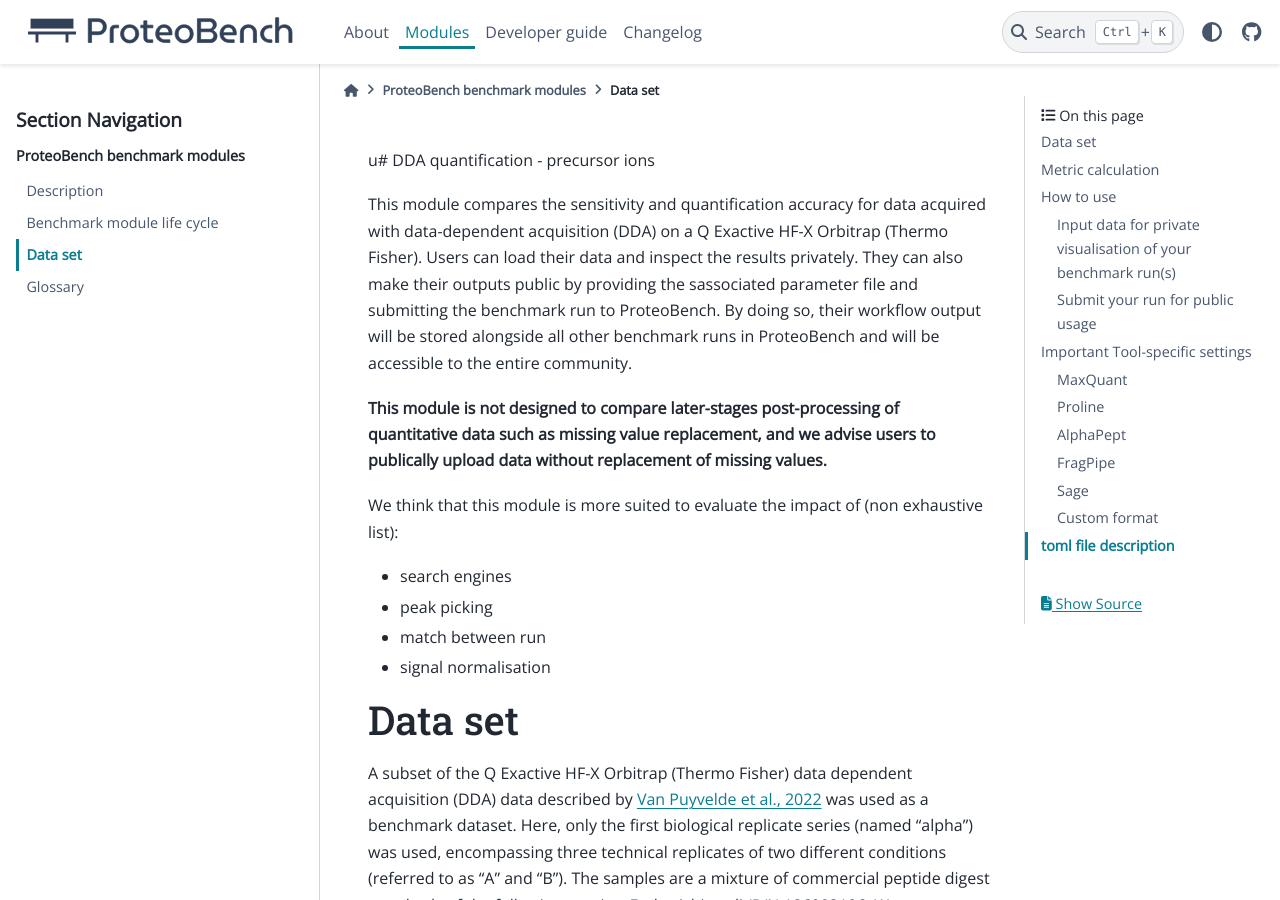
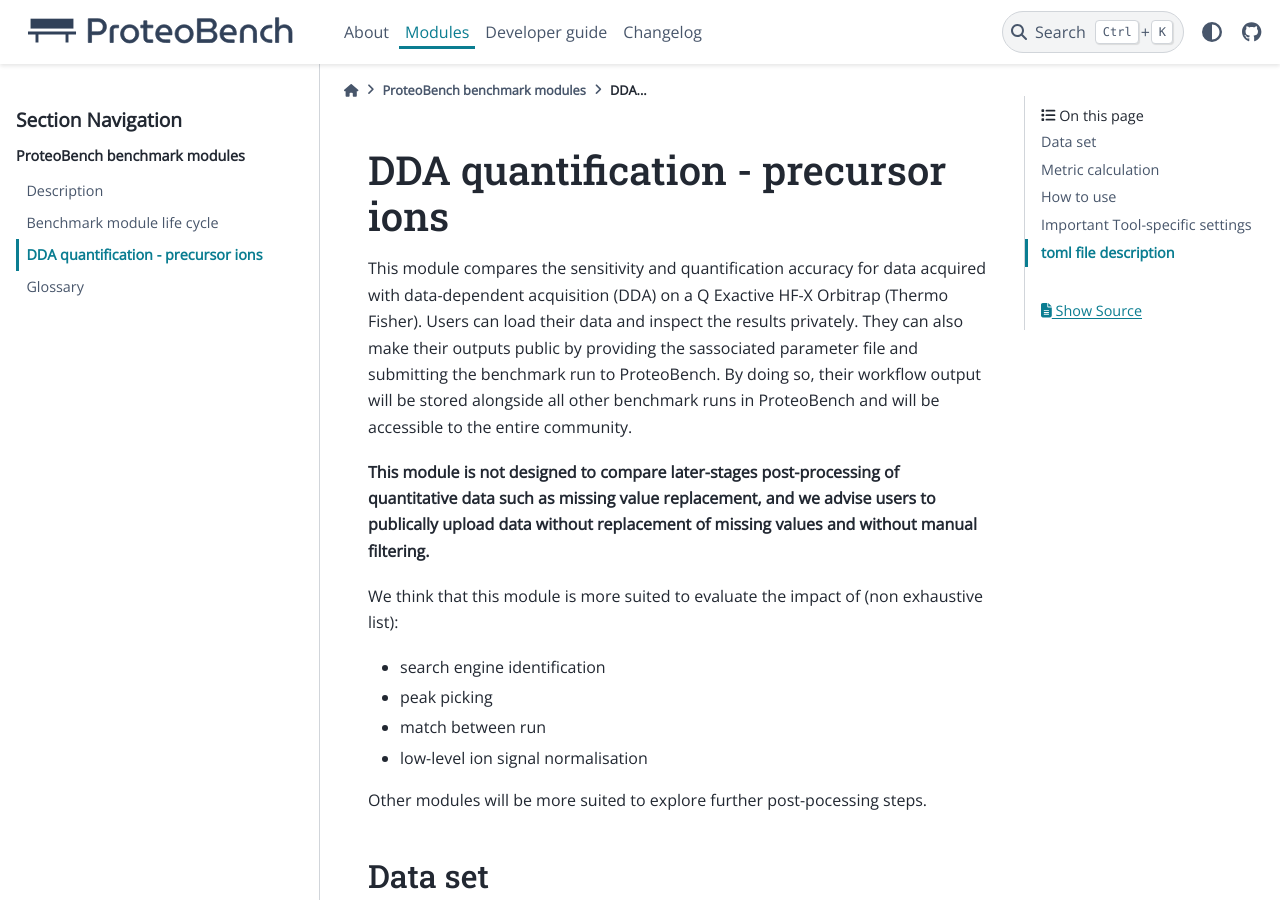
Before and after one commit to Proteobench/ProteoBench, a Sphinx documentation site: the page built from docs/modules/3-DDA-Quantification-ion-level.md, in a window 1280 px wide and 900 px high. Built offline with Sphinx 7.4.7 and the PyData theme 0.15.4, drawn with Linux system fonts in a browser that asks for light colours; pages that are not in the unit, such as notebooks, are missing from menus.

Commit message:
Update 3-DDA-Quantification-ion-level.md

```diff
--- a/docs/modules/3-DDA-Quantification-ion-level.md
+++ b/docs/modules/3-DDA-Quantification-ion-level.md
@@ -1,15 +1,17 @@
-u# DDA quantification - precursor ions
+# DDA quantification - precursor ions
 
 This module compares the sensitivity and quantification accuracy for data acquired with data-dependent acquisition (DDA) on a Q Exactive HF-X Orbitrap (Thermo Fisher).
 Users can load their data and inspect the results privately. They can also make their outputs public by providing the sassociated parameter file and submitting the benchmark run to ProteoBench. By doing so, their workflow output will be stored alongside all other benchmark runs in ProteoBench and will be accessible to the entire community.
 
-**This module is not designed to compare later-stages post-processing of quantitative data such as missing value replacement, and we advise users to publically upload data without replacement of missing values.**
+**This module is not designed to compare later-stages post-processing of quantitative data such as missing value replacement, and we advise users to publically upload data without replacement of missing values and without manual filtering.**
 
 We think that this module is more suited to evaluate the impact of (non exhaustive list):
-- search engines
+- search engine identification
 - peak picking
 - match between run
-- signal normalisation
+- low-level ion signal normalisation
+
+Other modules will be more suited to explore further post-pocessing steps.
 
 ## Data set
 
```
